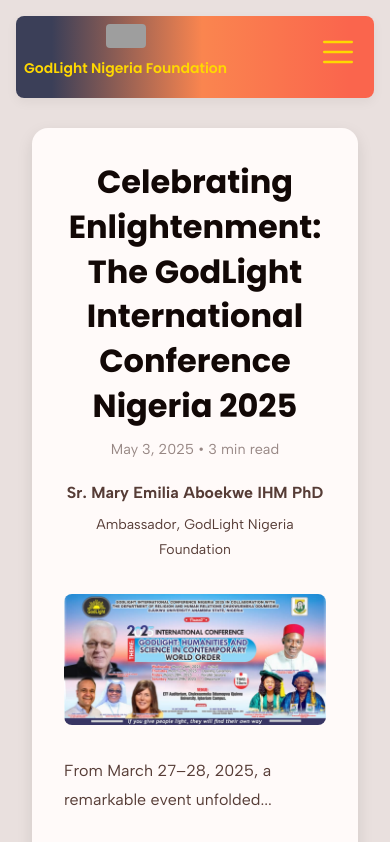
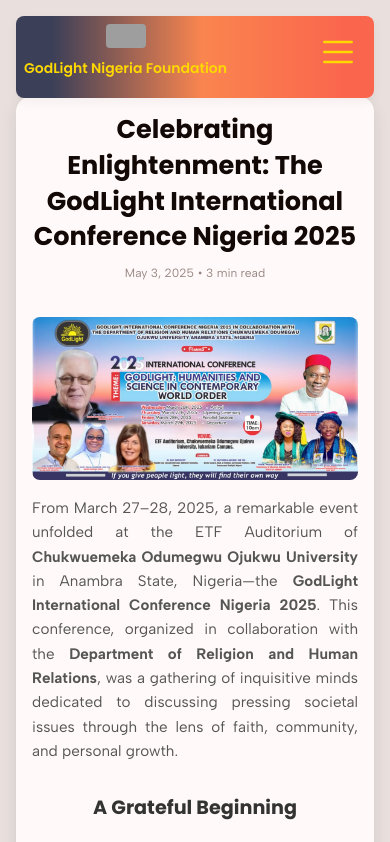
Before and after one commit to Beraki94/GNF, a Next.js app in the folder my-frontend/: page /news-stories/godlight-international-conference-nigeria-2025 in a window 390 px wide. Shown: the top 842 px of the page. Built offline with nearby package versions, Linux system fonts and the light colour scheme; grey boxes are pictures that could not be loaded.

Commit message:
my details

```diff
--- a/my-frontend/src/app/data/blogData.js
+++ b/my-frontend/src/app/data/blogData.js
@@ -11,7 +11,67 @@
       url: "/news.jpg", // used on card
       isVideo: false,
     },
-    content: `<p>From March 27–28, 2025, a remarkable event unfolded...</p>`,
+
+    content1: `<p>From March 27–28, 2025, a remarkable event unfolded at the ETF Auditorium of <strong>Chukwuemeka Odumegwu Ojukwu University</strong> in Anambra State, Nigeria—the <strong>GodLight International Conference Nigeria 2025</strong>. This conference, organized in collaboration with the <strong>Department of Religion and Human Relations</strong>, was a gathering of inquisitive minds dedicated to discussing pressing societal issues through the lens of faith, community, and personal growth.</p>
+
+              <h2>A Grateful Beginning</h2>
+              <p>
+                The seeds for this transformative gathering were sown during a previous meeting in Madrid, Spain, where
+                <strong>Sr. Mary Emilia Aboekwe IHM PhD</strong>, the Ambassador of the GodLight Nigeria Foundation, met
+                <strong>Dr. Bart Barthelemy</strong>, the visionary Founder and Executive Director of the GodLight Foundation,
+                <strong>Karen Williams Barthelemy</strong>, the President and CEO,
+                <strong>Carl Geartner</strong>, the Vice President and COO,
+                <strong>Kelly Richey</strong>, and others. Their shared vision sparked the idea for an international conference that would unite individuals from diverse backgrounds to explore the intersections of spirituality and societal advancement.
+              </p>
+              <p>Notably, it is worthy of note that the event was made possible through the generosity of <strong>Dr. Bart Barthelemy</strong>, who served as the sole sponsor of the Conference.</p>
+
+              <h2>The Power of Community</h2>
+              <p>
+                As participants arrived at the conference, they were greeted with a vibrant atmosphere that encouraged dialogue and collaboration. The event featured a rich program of presentations, workshops, and discussions aimed at empowering individuals to take meaningful action in their communities. Notably, many attendees participated online, overcoming the challenges posed by the current socio-political environment.
+              </p>
+              <p>
+                Throughout the conference, excitement filled the air as attendees engaged with thought-provoking topics. Each participant received a certificate of participation, and generous provisions ensured that those who traveled from afar were well cared for, with meals and accommodations provided for many.
+              </p>
+
+              <h2>Harvesting Knowledge and Connecting Cultures</h2>
+              <p>
+                One of the conference’s key achievements was its inclusive approach, reaching out to secondary schools and university students alike. This broad outreach allowed for engaging discussions that bridged generational gaps and offered valuable perspectives on the challenges and opportunities facing today's youth.
+              </p>
+              <p>
+                A dedicated <strong>Local Organizing Committee</strong> sprang into action, ensuring all logistical elements ran smoothly. Despite some technical challenges, the spirit of collaboration and support prevailed. Attendees shared their insights and formed networks that would continue beyond the conference, fostering a sense of belonging and community.
+              </p>
+
+              <h2>A Vision for the Future</h2>
+              <p>
+                In the aftermath of the successful conference, plans began to take shape for producing a <strong>Book of Conference Proceedings</strong> and a <strong>GodLight Journal</strong> to document the insights shared. These publications aim to contribute to ongoing conversations in the academic and spiritual realms, reflecting the collaborative effort of participants from various fields.
+              </p>
+              <p>
+                Looking ahead, the GodLight Nigeria Foundation has recommended that the next conference originally planned for 2026 be postponed to 2027. This decision aims to allow adequate time for the registration and establishment of the GodLight Nigeria Foundation's office, as well as to facilitate post-conference initiatives such as the publication of proceedings. However, as we await another <strong>GodLight International Conference Nigeria 2027</strong>, the foundation will continue to implement valuable programs such as the following:
+              </p>
+             `,
+
+    features: [
+      "Entrepreneurship and Economic Development",
+      "Education and Scholarship Awareness",
+      "Health Awareness and Wellness"
+    ],
+
+    content2: `<p>
+                These initiatives will be carried out prior to the 2027 conference in Nigeria, demonstrating the vibrant spirit of the GodLight Nigeria Foundation and her ongoing commitment to empowering communities and fostering development.
+              </p>
+
+              <h2>Conclusion: A Journey of Hope and Light</h2>
+              <p>
+                The <strong>GodLight International Conference Nigeria 2025</strong> was not just an event; it was a celebration of hope, knowledge, and collective purpose. The collaborative spirit of the participants showcased the potential of community-driven initiatives to foster positive change.
+              </p>
+              <p>
+                As <strong>Sr. Mary Emilia</strong> aptly concluded, despite the challenges faced, the dedication of everyone involved ensured the conference’s success and laid a solid foundation for future endeavors.
+              </p>
+              <p>
+                Together, as we move forward, we remain committed to being lights for one another and for our communities, continually seeking to uplift and empower those around us.
+              </p>
+             `,
+
     author: {
       name: "Sr. Mary Emilia Aboekwe IHM PhD",
       title: "Ambassador, GodLight Nigeria Foundation",
@@ -30,7 +90,7 @@
       isVideo: true,
       videoUrl: "https://www.youtube.com/embed/3ysY60f5waw", // used on blog details page
     },
-    content: `<p>This video highlights the mission of the GodLight Nigeria Foundation...</p>`,
+    content1: `<p>This video highlights the mission of the GodLight Nigeria Foundation...</p>`,
     author: {
       name: "Foundation Media Team",
       title: "",
--- a/my-frontend/src/app/news-stories/[slug]/page.jsx
+++ b/my-frontend/src/app/news-stories/[slug]/page.jsx
@@ -1,10 +1,11 @@
 // app/blog/[slug]/page.jsx
 import { blogPosts } from "../../data/blogData"; // adjust path
 import { notFound } from "next/navigation";
-import "../blog.css"
+import { CheckCircle } from "@phosphor-icons/react/dist/ssr";
+import "../blog.css";
 
 export default function BlogDetailPage({ params }) {
-  const { slug } = params; // make sure you're extracting it correctly
+  const { slug } = params;
 
   const post = blogPosts.find((p) => p.slug === slug);
 
@@ -13,27 +14,18 @@
   }
 
   function convertToEmbedUrl(url) {
-    const match = url.match(/(?:youtu\.be\/|v=)([a-zA-Z0-9_-]+)/);
+    const match = url?.match(/(?:youtu\.be\/|v=)([a-zA-Z0-9_-]+)/);
     return match ? `https://www.youtube.com/embed/${match[1]}` : url;
   }
-
 
   return (
     <div className="blog-detail__page">
       <div className="blog-detail-wrapper">
         <div className="blog-detail-header">
           <h1 className="blog-detail-title">{post.title}</h1>
-
           <div className="blog-detail-meta">
             <span>{post.date}</span> • <span>{post.readTime}</span>
           </div>
-
-        {post.author?.name && (
-          <div className="blog-detail-author">
-            <strong>{post.author.name}</strong>
-            {post.author.title && <p>{post.author.title}</p>}
-          </div>
-        )}
         </div>
 
         <div className="blog-detail-media">
@@ -54,13 +46,45 @@
               className="blog-detail-image"
             />
           )}
-
         </div>
 
+        {/* Content 1 */}
+        {post.content1 && (
           <div
             className="blog-detail-content"
-        dangerouslySetInnerHTML={{ __html: post.content }}
-      ></div>
+            dangerouslySetInnerHTML={{ __html: post.content1 }}
+          />
+        )}
+
+        {/* Features List */}
+        {Array.isArray(post.features) && post.features.length > 0 && (
+          <div className="blog-detail-content">
+            <ul className="list-none space-y-2">
+              {post.features.map((feature, index) => (
+                <li key={index} className="flex items-start gap-2">
+                  <CheckCircle size={24} className="text-blue-600 mt-1" />
+                  <span>{feature}</span>
+                </li>
+              ))}
+            </ul>
+          </div>
+        )}
+
+        {/* Content 2 */}
+        {post.content2 && (
+          <div
+            className="blog-detail-content"
+            dangerouslySetInnerHTML={{ __html: post.content2 }}
+          />
+        )}
+
+        {/* Author Info */}
+        {post.author?.name && (
+          <div className="blog-detail-author">
+            <strong>{post.author.name}</strong>
+            {post.author.title && <p>{post.author.title}</p>}
+          </div>
+        )}
       </div>
     </div>
   );
--- a/my-frontend/src/app/news-stories/blog.css
+++ b/my-frontend/src/app/news-stories/blog.css
@@ -90,13 +90,13 @@
 
 /* Blog Details */
 
-.blog-detail__page{
+/* General Page Styling */
+.blog-detail__page {
   background-color: var(--grey-10);
-  padding: 8rem 2rem;
-
-
+  padding: 8rem 2rem 4rem 2rem;
 }
 
+/* Wrapper for the blog post */
 .blog-detail-wrapper {
   border-radius: var(--radius-lg);
   box-shadow: 0 6px 16px rgba(0, 0, 0, 0.1);
@@ -104,9 +104,9 @@
   margin: 0 auto;
   padding: 2rem;
   background-color: var(--grey-05);
-
 }
 
+/* Header Styling */
 .blog-detail-header {
   text-align: center;
   margin-bottom: 2rem;
@@ -125,6 +125,7 @@
   margin-bottom: 1rem;
 }
 
+/* Author Info Styling */
 .blog-detail-author {
   font-size: 1rem;
   color: var(--grey-80);
@@ -136,6 +137,7 @@
   margin: 0.25rem 0 0;
 }
 
+/* Media Section Styling (Image/Video) */
 .blog-detail-media {
   margin: 2rem 0;
   width: 100%;
@@ -166,27 +168,206 @@
   border: 0;
 }
 
+/* Content Section */
 .blog-detail-content {
-  font-size: 1.125rem;
-  color: var(--grey-90);
-  line-height: 1.8;
+  margin-bottom: 2rem;
+  text-align: justify;
+}
+
+.blog-detail-content h2 {
+  font-size: 1.8rem;
+  font-weight: bold;
+  color: #333;
+  margin-top: 2rem;
+  margin-bottom: 1rem;
 }
 
 .blog-detail-content p {
-  margin-bottom: 1.5rem;
+  font-size: 1.1rem;
+  line-height: 1.6;
+  color: #555;
+  margin-bottom: 1rem;
 }
 
-/* Responsive */
-@media (max-width: 768px) {
+/* Features List Styling */
+.blog-detail-content ul {
+  padding-left: 1.5rem;
+}
+
+.blog-detail-content li {
+  font-size: 1.1rem;
+  color: #555;
+  margin-bottom: 0.8rem;
+  display: flex;
+  align-items: center;
+}
+
+.blog-detail-content li span {
+  margin-left: 0.5rem;
+}
+
+.blog-detail-content li .text-blue-600 {
+  color: #1e40af; /* Customize the icon color */
+}
+
+/* Author Section Styling */
+.blog-detail-author {
+  margin-top: 2rem;
+  font-size: 1.2rem;
+  color: #333;
+}
+
+.blog-detail-author strong {
+  font-size: 1.3rem;
+  font-weight: bold;
+}
+
+.blog-detail-author p {
+  font-size: 1.1rem;
+  color: #777;
+}
+
+/* Mobile Responsive Styles */
+@media (max-width: 1024px) {
+  .blog-detail__page {
+    padding: 8rem 2rem 4rem 2rem;
+
+  }
+
+  .blog-detail-wrapper {
+    padding: 1.5rem;
+  }
+
   .blog-detail-title {
     font-size: 2rem;
   }
 
-  .blog-detail-content {
+  .blog-detail-meta {
+    font-size: 0.85rem;
+  }
+
+  .blog-detail-content h2 {
+    font-size: 1.5rem;
+  }
+
+  .blog-detail-content p {
+    font-size: 1rem;
+  }
+
+  .blog-detail-content li {
     font-size: 1rem;
   }
 
   .blog-detail-image {
+    max-height: 400px;
+  }
+}
+
+@media (max-width: 768px) {
+  .blog-detail__page {
+    padding: 8rem 2rem 4rem 2rem;
+
+  }
+
+  .blog-detail-wrapper {
+    padding: 1rem;
+  }
+
+  .blog-detail-title {
+    font-size: 1.8rem;
+  }
+
+  .blog-detail-meta {
+    font-size: 0.8rem;
+  }
+
+  .blog-detail-author {
+    font-size: 1rem;
+  }
+
+  .blog-detail-author p {
+    font-size: 0.85rem;
+  }
+
+  .blog-detail-media {
+    margin: 1.5rem 0;
+  }
+
+  .blog-detail-image {
+    width: 100%;
+    height: auto;
+    max-height: 350px;
+  }
+
+  .blog-detail-video-wrapper iframe {
+    height: 250px;
+  }
+
+  .blog-detail-content h2 {
+    font-size: 1.3rem;
+  }
+
+  .blog-detail-content p {
+    font-size: 1rem;
+  }
+
+  .blog-detail-content li {
+    padding-left: 0.5rem;
+    font-size: 0.95rem;
+  }
+}
+
+@media (max-width: 480px) {
+  .blog-detail__page {
+    padding: 6rem 1rem 2rem 1rem;
+
+  }
+
+  .blog-detail-wrapper {
+    padding: 1rem;
+  }
+
+  .blog-detail-title {
+    font-size: 1.6rem;
+  }
+
+  .blog-detail-meta {
+    font-size: 0.75rem;
+  }
+
+  .blog-detail-author {
+    font-size: 0.9rem;
+  }
+
+  .blog-detail-author p {
+    font-size: 0.75rem;
+  }
+
+  .blog-detail-media {
+    margin: 1rem 0;
+  }
+
+  .blog-detail-image {
+    width: 100%;
+    height: auto;
     max-height: 300px;
   }
+
+  .blog-detail-video-wrapper iframe {
+    height: 200px;
+  }
+
+  .blog-detail-content h2 {
+    text-align: center;
+    font-size: 1.2rem;
+  }
+
+  .blog-detail-content p {
+    font-size: 0.95rem;
+  }
+
+  .blog-detail-content li {
+
+    font-size: 0.9rem;
+  }
 }
```
Lines whose indentation alone changed are shown as unchanged.
